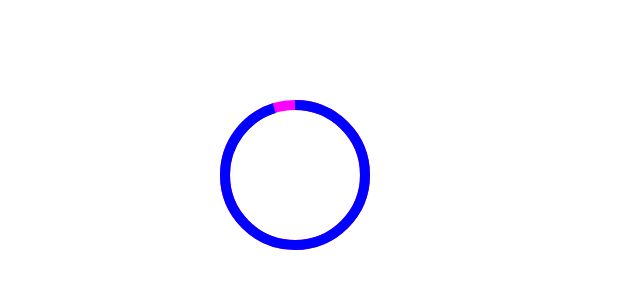
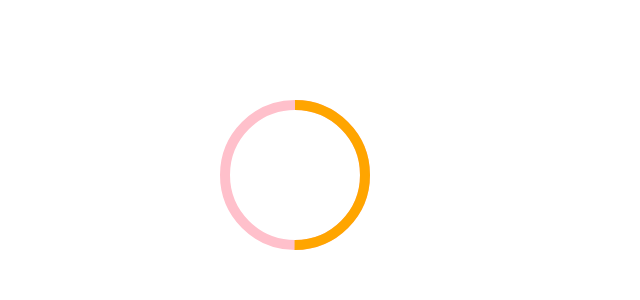
Before and after one commit to PierreDaily/circular-progress-indicator, a React (Create React App) app: page / in a window 1280 px wide. Shown: the top 300 px of the page, without its empty margins (0-640 px from the left). Built offline with nearby package versions, Linux system fonts and the light colour scheme.

Commit message:
ADD - progress caped to 100 and handle negative values

```diff
--- a/src/App.tsx
+++ b/src/App.tsx
@@ -6,7 +6,7 @@ import { ProgressBarCircular } from './components/ProgressBarCircular';
 function App() {
   return (
     <div className="App">
-      <ProgressBarCircular colour1="magenta" progress={95} />
+      <ProgressBarCircular colour1="pink" colour2="orange" progress={-50} />
     </div>
   );
 }
--- a/src/components/ProgressBarCircular.tsx
+++ b/src/components/ProgressBarCircular.tsx
@@ -69,13 +69,16 @@ interface Props {
   progress: number
 };
 
-const ProgressBarCircular: React.FC<Props> = ({ colour1, colour2, progress }) => (
+const ProgressBarCircular: React.FC<Props> = ({ colour1, colour2, progress }) => {
+  const filteredProgress = Math.abs(progress) > 100 ? 100 : Math.abs(progress);
+  return (
     <Container>
       <SVG width="300" height="200">
         <Circle1 cx="70" cy="70" r="70" colour={colour1}></Circle1>
-      <Circle2 cx="70" cy="70" r="70" colour={colour2} progress={progress}></Circle2>
+        <Circle2 cx="70" cy="70" r="70" colour={colour2} progress={filteredProgress}></Circle2>
       </SVG>
     </Container>
   );
+};
 
 export { ProgressBarCircular };
```
Lines whose indentation alone changed are shown as unchanged.
